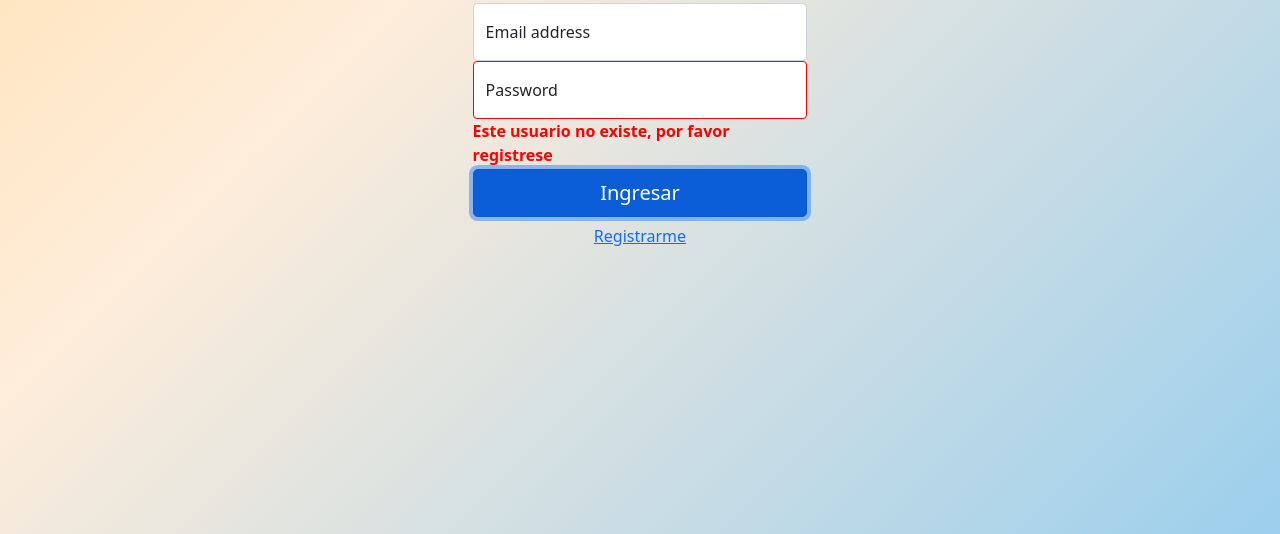
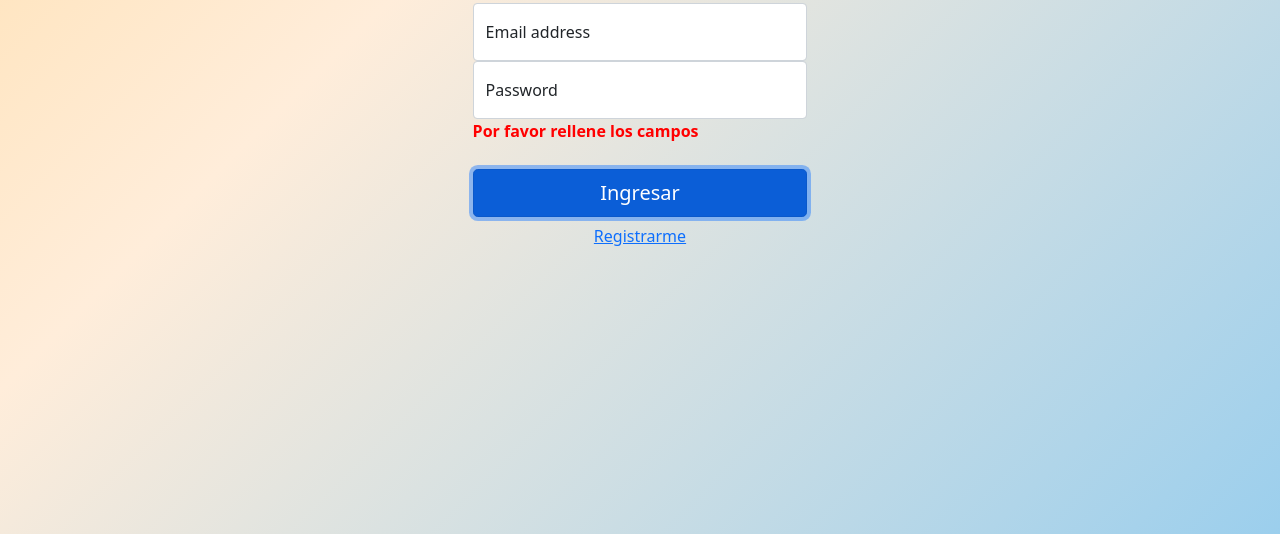
Before and after one commit to MrRickFt/loguin, a plain HTML site: page index.html in a window 1280 px wide. Both pictures are taken after a click on the button "Ingresar". Shown: the part 266-800 px from the top of the page. Drawn offline with nearby package versions, Linux system fonts and the light colour scheme.

Commit message:
Versión 1.1
Validación de campos vacíos

```diff
--- a/script.js
+++ b/script.js
@@ -28,11 +28,16 @@ $(document).ready(function(){
             var user = $('#ing_email').val();
             var pass = $('#ing_pass').val();
 
+
+
             var  validar_email =( datos.includes( user ) );
-
             console.log(validar_email);
 
-            if(validar_email == true){
+            if(user.length == 0 || pass.length == 0){
+
+                $('#msj').show();
+                $('#msj').text('Por favor rellene los campos').css("color", "red");
+            }else if(validar_email == true){
                 var position_email = datos.indexOf(user);
                 var contrasenia = datos[position_email+1];
                 var tipo = typeof(contrasenia);
@@ -72,10 +77,12 @@ $(document).ready(function(){
         var rg_name = $('#name').val();
         var rg_pass = $('#pass_registre').val();
 
-            if(rg_user.length ==0 || rg_name.length == 0 || rg_pass.length ==0){
+
+        if(rg_user.length == 0 || rg_name.length == 0 || rg_pass.length == 0){
+                $('msj2').show();
                 $('#msj2').text('Por favor llene todos los campos').css("color", "red");
-            }
 
+            } else{
                 var  rg_validar_email =( datos.includes( rg_user ) );
 
                 console.log(rg_validar_email);
@@ -94,6 +101,9 @@ $(document).ready(function(){
                     console.log(datos);
 
                 }
+            }
+
+
 
     })
 
```
Also changed, not shown: index.html (+1 -1 lines). Lines whose indentation alone changed are shown as unchanged.
